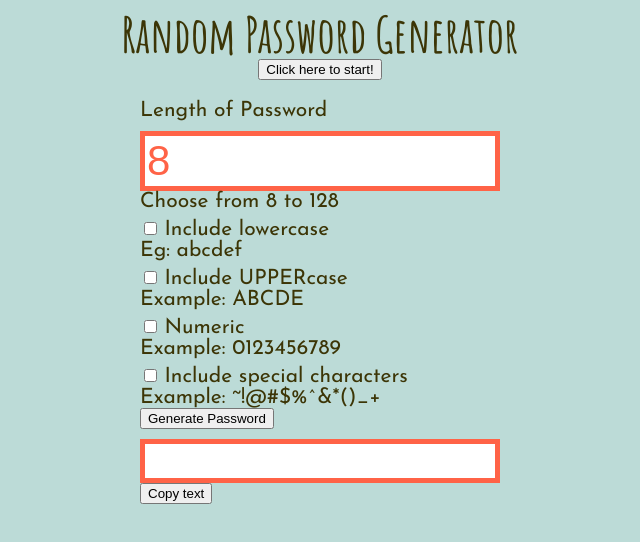
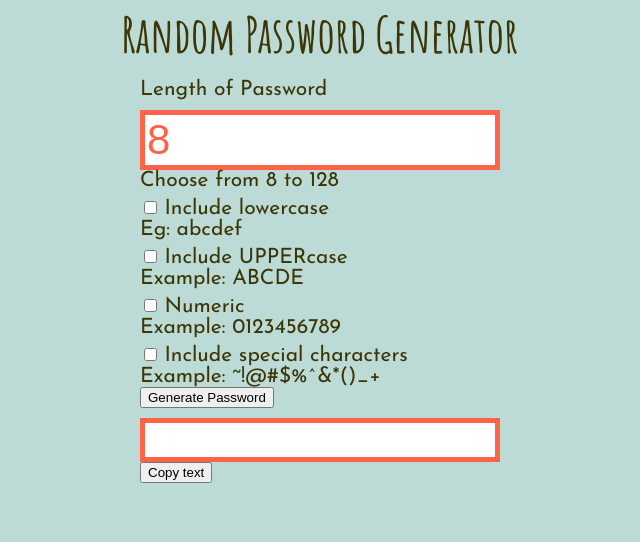
Before and after one commit to proudfer000/password-generator, a plain HTML site: page index.html in a window 1280 px wide. Both pictures are taken after a click on the button "Click here to start!". Shown: the whole page, without its empty margins (320-960 px from the left). Drawn offline with Linux system fonts and the light colour scheme.

Commit message:
added functionality to start button

```diff
--- a/index.html
+++ b/index.html
@@ -16,7 +16,7 @@
     <header>
         <h1>Random Password Generator</h1>
 
-        <button id="stBtn" tabindex="0">Click here to start!</button>
+        <button display="none" id="stBtn" tabindex="0">Click here to start!</button>
 
     </header>
 
--- a/script.js
+++ b/script.js
@@ -47,7 +47,6 @@ function randomPassGnr() {
 
             if (i+1 == passLength.value){
               passField.value = allChrSumFinalString;
-              console.log(i);
               clearValue();
         }
       }
@@ -69,20 +68,6 @@ function clearValue() {
 }
 
 
-
-
-console.log(checkboxLowerCase.checked);
-console.log(checkboxUpperCase.checked);
-console.log(checkboxNumeric.checked);
-console.log(checkboxSpecialChr.checked);
-//console.log(test);
-
-
-
-
-
-
-
 /*Function to copy the generated password*/
 function copyText(event) {
     event.preventDefault();
@@ -92,9 +77,18 @@ function copyText(event) {
     document.execCommand("copy");
   }
 
+
+function showPassG(){
+  document.querySelector(".container").style.display= "block";
+  document.querySelector("#stBtn").style.display= "none";
+
+
+}
+
   checkboxLowerCase.addEventListener("click", clearValue);
   checkboxUpperCase.addEventListener("click", clearValue);
   checkboxNumeric.addEventListener("click", clearValue);
   checkboxSpecialChr.addEventListener("click", clearValue);
   copy.addEventListener("click", copyText);
   generatePass.addEventListener("click", randomPassGnr);
+  startBtn.addEventListener("click", showPassG)
--- a/style.css
+++ b/style.css
@@ -8,6 +8,8 @@ body {
   font-size: 14px;
   background-color: #BCDBD7;
   font-family: "Josefin Sans", sans-serif;
+
+
 }
 
 header {
@@ -37,6 +39,7 @@ input[type="text"], input[type="number"]  {
     margin: 0 auto;
     color: #3C3506;
     user-select: none;
+    display: none;
   }
 
 
```
